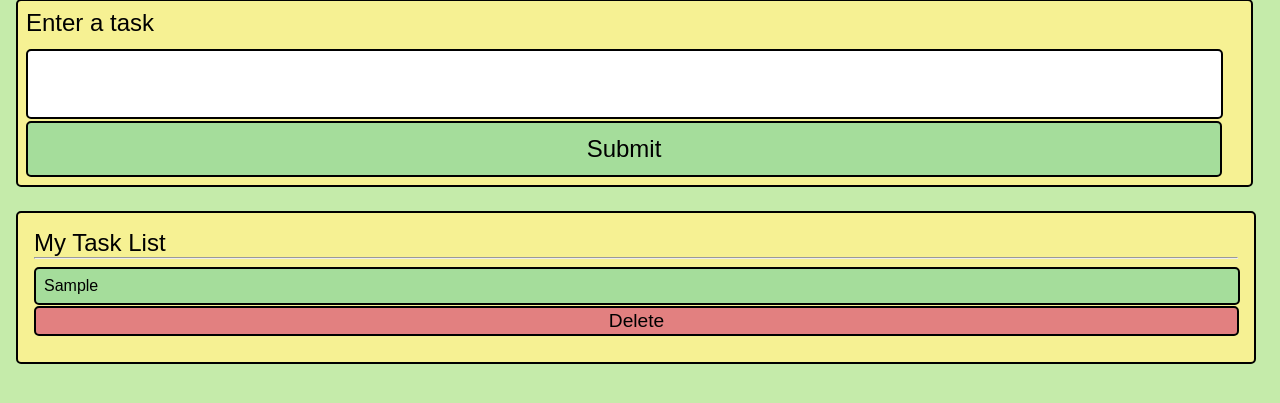
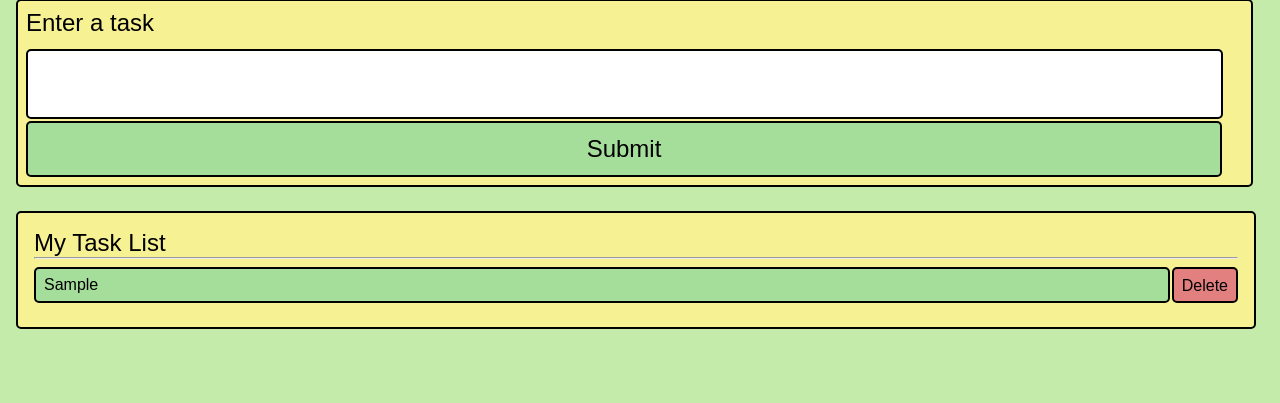
Before and after one commit to GAchuzia/yag-todo, a Flask app: page / in a window 1280 px wide. Shown: the part 106-509 px from the top of the page. Run offline with Flask 3, Linux system fonts and the light colour scheme; tables that the repository leaves empty hold one stand-in row (values such as "Sample post").

Commit message:
refactor: Update task and delete button styles

```diff
--- a/todo-app/static/index.css
+++ b/todo-app/static/index.css
@@ -80,17 +80,25 @@ body {
   font-size: 1.5em;
 }
 
+.box3-tasks {
+  display: flex;
+  flex-direction: row;
+  justify-content: center;
+}
+
 .ui-tasks {
   display: flex;
   flex-direction: row;
   justify-content: space-between;
   align-items: center;
   margin-bottom: 0.1em;
+  margin-right: 0.1em;
   border: 2px solid;
   border-radius: 5px;
   padding: 0.5em;
   background-color: #a5dd9b;
   width: calc(100vw - 5.9em);
+  height: 1em;
 }
 
 hr {
@@ -99,15 +107,17 @@ hr {
 
 .delete-btn {
   background-color: #e28080;
-  padding: 0.1em;
+  padding: 0.5em;
   border-radius: 5px;
   border: 2px solid #000;
-  font-size: 1.2em;
+  font-size: 1em;
   margin-bottom: 0.5em;
-  width: calc(100vw - 3.9em);
+  color: #000;
+  text-decoration: none;
+  height: 1em;
 }
 
 .delete-btn:hover {
   cursor: pointer;
-  color: #f6f193;
+  color: #fff;
 }
--- a/todo-app/templates/index.html
+++ b/todo-app/templates/index.html
@@ -34,10 +34,14 @@
       <hr />
       <div class="box3-tasks">
         {% for task in all_db_tasks %}
-        <div class="ui-tasks">{{task["task"]}}</div> <button class="delete-btn">Delete</button>
+        <div class="ui-tasks">
+          <span>{{task["task"]}}</span>
+        </div>
+        <a href="{{url_for('delete_task', id = task['id'])}}" class="delete-btn"
+          >Delete</a
+        >
         {% endfor%}
       </div>
-
     </div>
   </body>
 </html>
```
